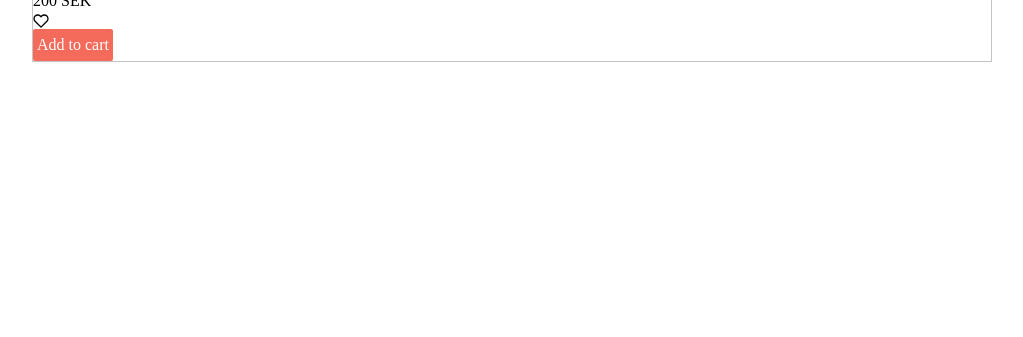
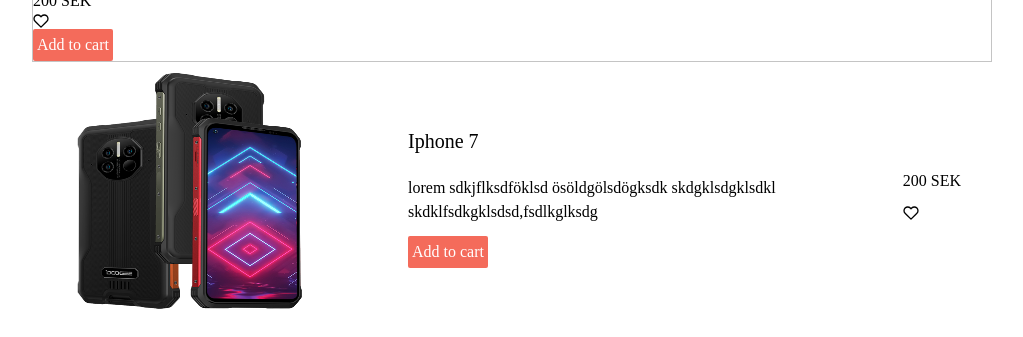
Before and after one commit to TahGue/elctro-client, a Next.js app: page /home in a window 1280 px wide. Shown: the part 893-1230 px from the top of the page, without its empty margins (128-1151 px from the left). Before the commit the page ends 975 px from the top, so only its background shows below. Built offline with nearby package versions, Linux system fonts and the light colour scheme; no server answers.

Commit message:
ProductCard2

```diff
--- /dev/null
+++ b/components/product/ProductCard2.tsx
@@ -0,0 +1,48 @@
+import Image from 'next/image';
+import React from 'react';
+import { FiHeart } from 'react-icons/fi';
+import { useSettings } from '../../hooks/useSettings';
+import { Product as ProductType } from '../../types/DBTypes';
+import Button from '../../ui/Button';
+
+type IProps = {
+  product: ProductType;
+};
+
+const ProductCard2 = ({ product }: IProps) => {
+  const { currency } = useSettings();
+
+  return (
+    <div className='  flex justify-between items-center  mt-2' >
+      <div className='flex items-center'>
+    <div className='rounded-l-md'>
+      <Image src={product?.image} layout='fixed' width={376} height={243} />
+    </div>
+    <div>
+    <div className='mt-1 text-xl'>
+      <p>{product.name}</p>
+
+    </div>
+    <div className='mt-5'>
+      <p>{product.description}</p>
+
+    </div>
+    <div className='mt-3'>
+      <Button onClick={() => {}}>Add to cart</Button>
+    </div>
+  </div>
+  </div>
+  <div className='w-24' >
+    <span>{`${product.price} ${currency}`}</span>
+    <div className='mt-3
+  ' >
+      <span >
+        <FiHeart />
+      </span>
+    </div>
+    </div>
+  </div>
+  );
+};
+
+export default ProductCard2;
--- a/pages/home.tsx
+++ b/pages/home.tsx
@@ -4,6 +4,7 @@
 import Button from '../ui/Button';
 import CategoriesCarousel from '../components/categoriesCarousel/CategoriesCarousel';
 import ProductCard from '../components/product/ProductCard';
+import ProductCard2 from '../components/product/ProductCard2';
 
 export default function home() {
   return (
@@ -68,6 +69,22 @@
           }}
         />
       </div>
+
+      <div>
+        <ProductCard2
+          product={{
+            id: 1,
+            image: '/category.png',
+            name: 'Iphone 7',
+            is_active: true,
+            price: 200,
+            is_new: true,
+            description: 'lorem sdkjflksdföklsd ösöldgölsdögksdk skdgklsdgklsdkl skdklfsdkgklsdsd,fsdlkglksdg',
+            brandId: 1,
+            taxTypeId: 1,
+          }}
+        />
+      </div>
     </>
   );
 }
```
Also changed, not shown: 1 other file (tests, documents, lock files or other folders).
